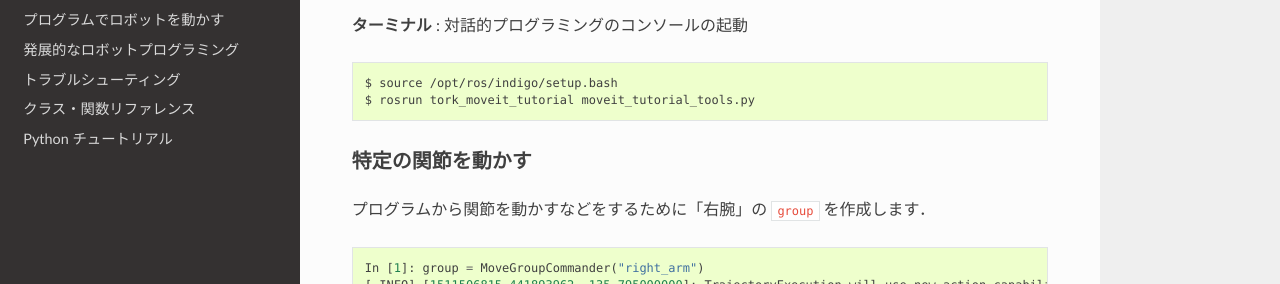
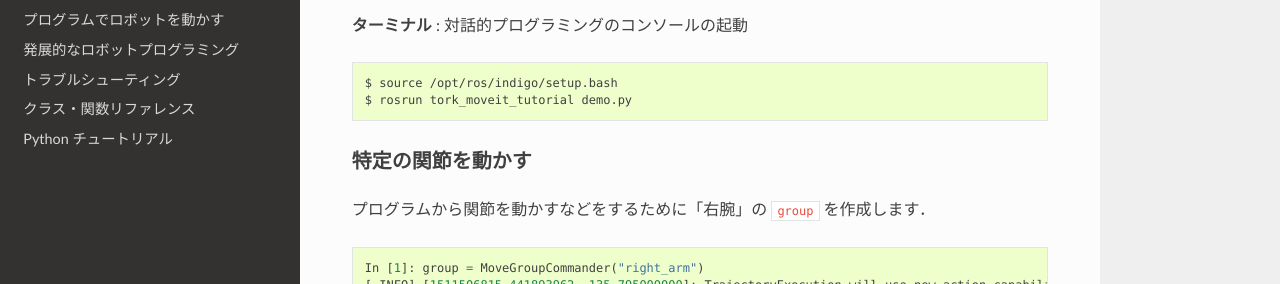
Before and after one commit to tork-a/tork_moveit_tutorial, a Sphinx documentation site: the page built from doc/moveit-tutorial_ja_robot-python_basic.md, in a window 1280 px wide and 900 px high, scrolled down 442 px. Shown: the part 184-468 px from the top of the window. Built offline with Sphinx 7.4.7 and the Read the Docs theme 2.0.0, drawn with Linux system fonts in a browser that asks for light colours.

Commit message:
change moveit-tutorial_ja_robot-python_basic.md due to moving demo program in moveit_tutorial_tools.py into script/demo.py

````diff
--- a/doc/moveit-tutorial_ja_robot-python_basic.md
+++ b/doc/moveit-tutorial_ja_robot-python_basic.md
@@ -26,7 +26,7 @@ hrpsys か Gazebo のどちらか一方のシミュレータと MoveIt! を起
 **ターミナル** : 対話的プログラミングのコンソールの起動
 ```
 $ source /opt/ros/indigo/setup.bash
-$ rosrun tork_moveit_tutorial moveit_tutorial_tools.py
+$ rosrun tork_moveit_tutorial demo.py
 ```
 
 
````
